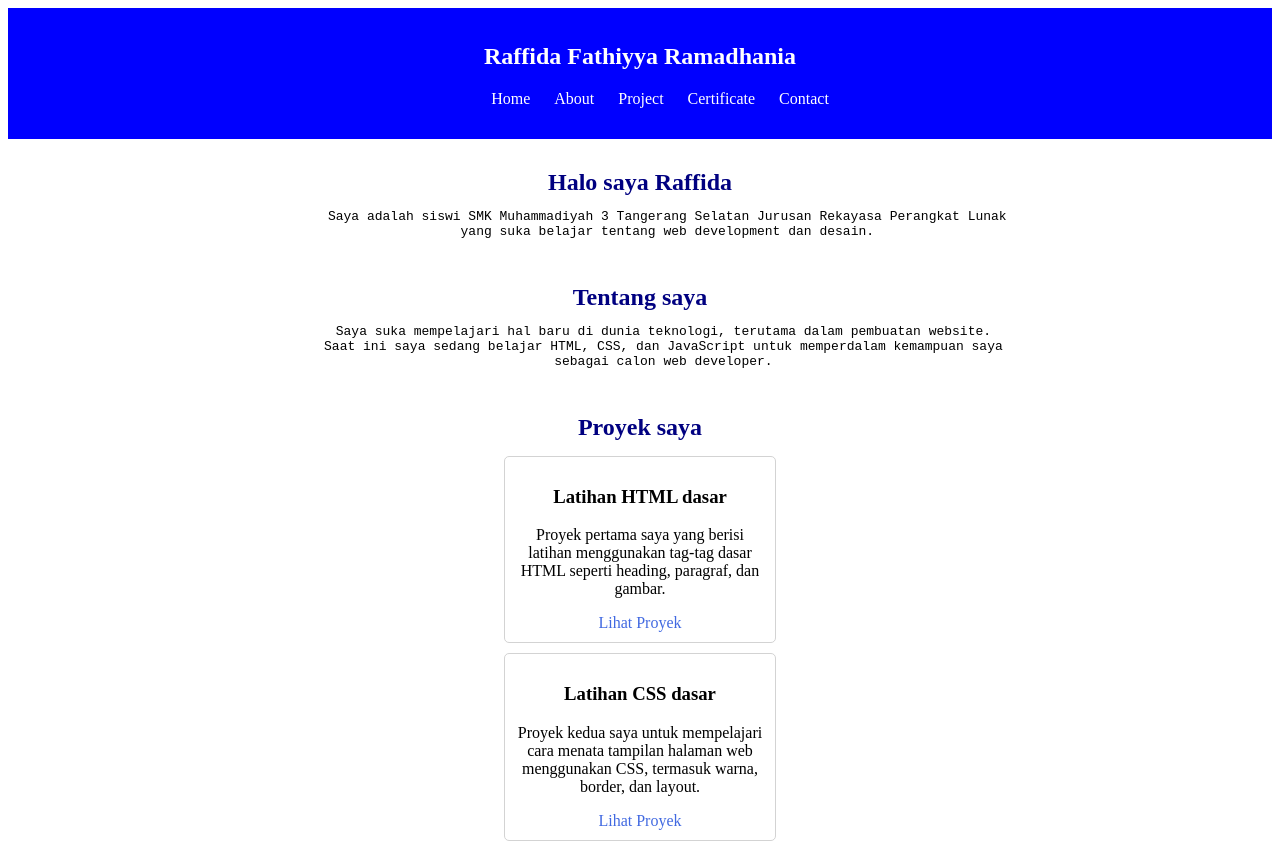
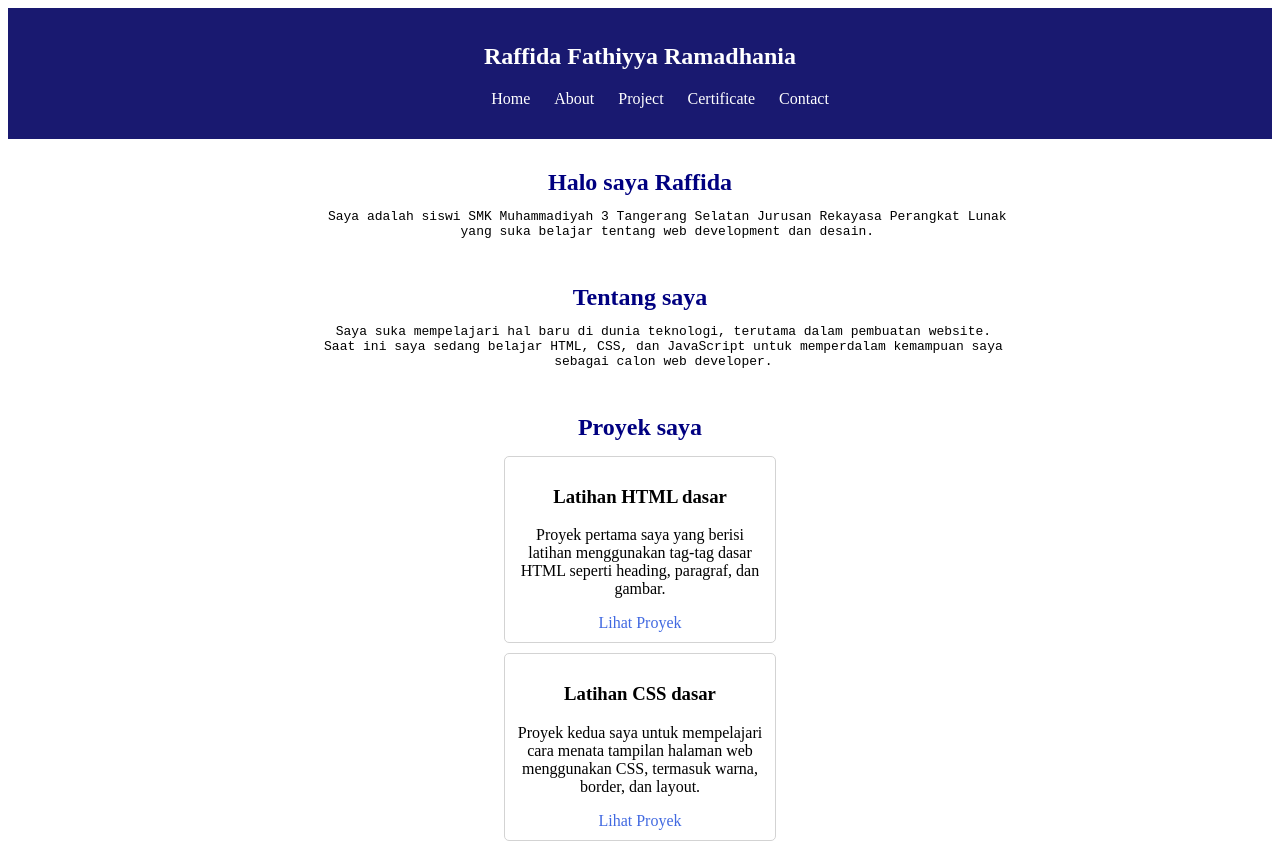
Before and after one commit to Liyunxii/Portofolio, a plain HTML site: page index.html in a window 1280 px wide. Shown: the top 844 px of the page. Drawn offline with Linux system fonts and the light colour scheme.

Commit message:
learn portofolio

```diff
--- a/style.css
+++ b/style.css
@@ -4,7 +4,7 @@ body {
 }
 
 header {
-  background-color: blue;
+  background-color: midnightblue;
   color: white;
   padding: 15px;
   text-align: center;
```
